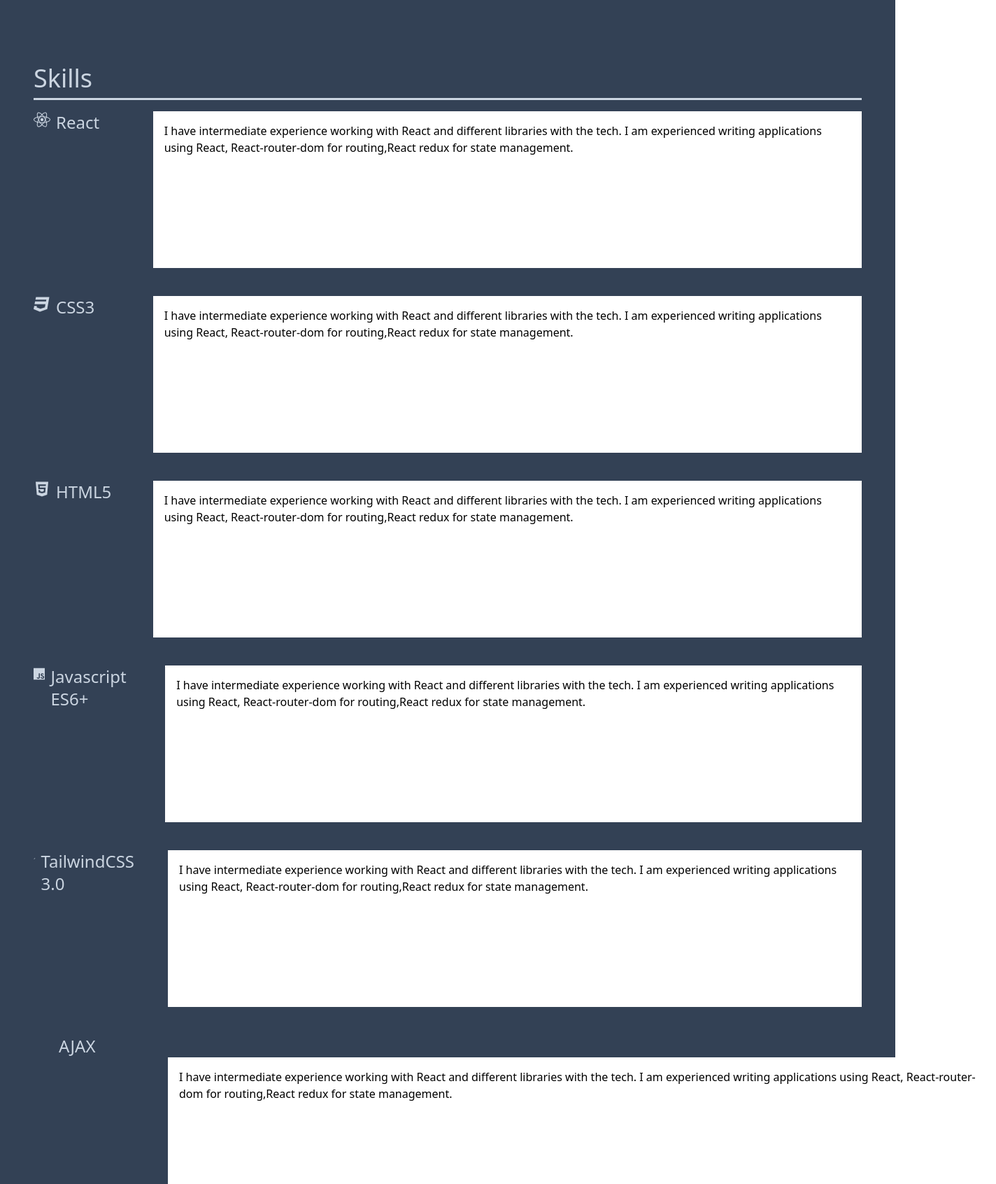
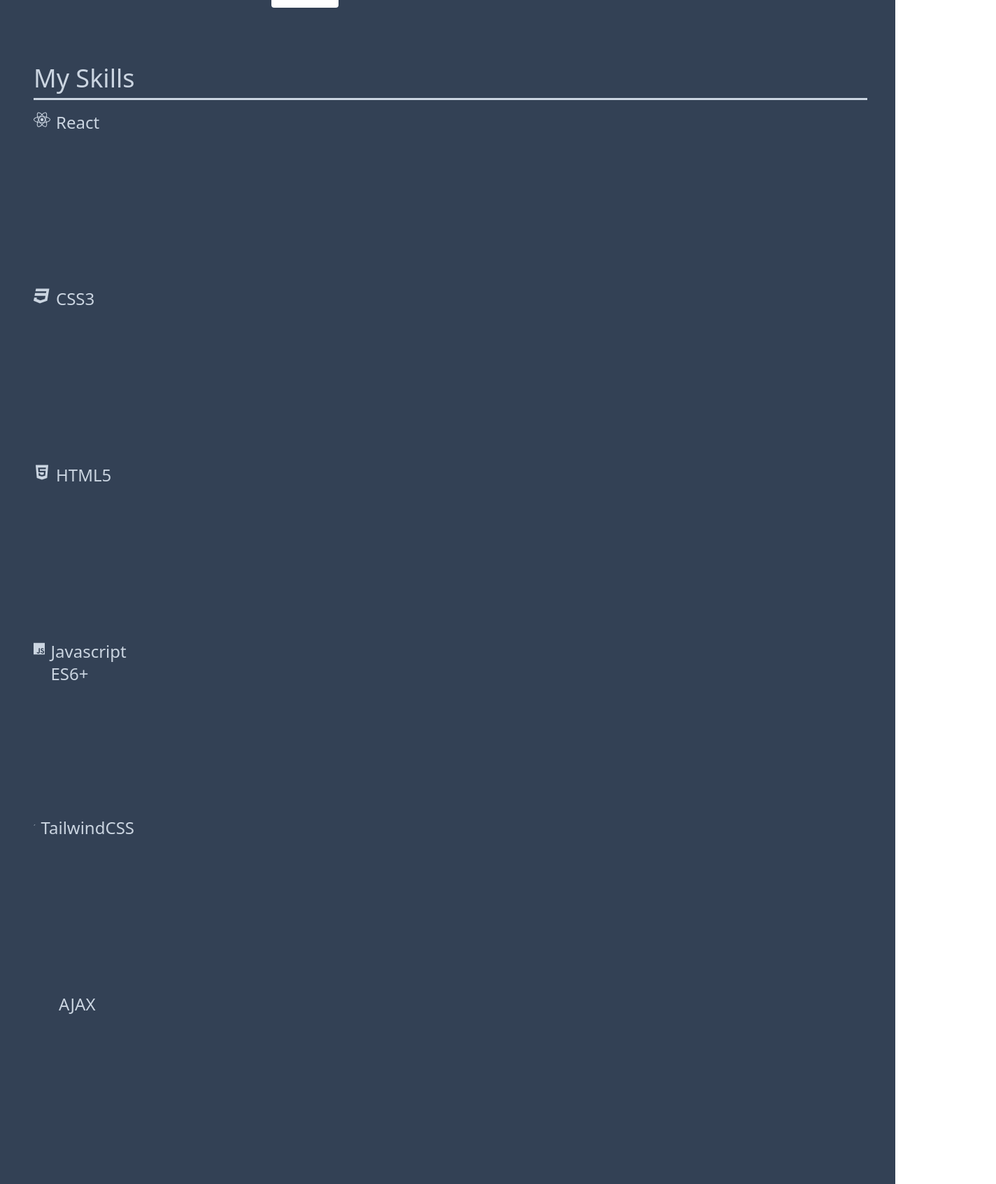
Before and after one commit to KINGSLEYEHAPA/Kingsley-Ehapa-Portfolio, a React (Create React App) app: page / in a window 1280 px wide. Shown: the part 508-2200 px from the top of the page at 70% size, 1424 px wide, since content can reach past the window. Built offline with nearby package versions, Linux system fonts and the light colour scheme.

Commit message:
Working on Project section

```diff
--- /dev/null
+++ b/src/components/ContactForm.jsx
@@ -0,0 +1,67 @@
+import { useState } from "react";
+
+const ContactForm = () => {
+  const [submitted, setSubmitted] = useState(false);
+  const handleSubmit = () => {
+    setTimeout(() => {
+      setSubmitted(true);
+    }, 100);
+  };
+  const FORM_ENDPOINT =
+    "https://public.herotofu.com/v1/6d607d40-a0a9-11ec-bdf8-dd9c99f898ec";
+
+  if (submitted) {
+    return (
+      <div className="flex flex-col text-white">
+        <div className="text-2xl">Thank you!</div>
+        <div className="text-md">Message Received.</div>
+      </div>
+    );
+  }
+
+  return (
+    <form
+      action={FORM_ENDPOINT}
+      onSubmit={handleSubmit}
+      method="POST"
+      target="_blank"
+    >
+      <div className="mb-3 pt-0">
+        <input
+          type="text"
+          placeholder="Your name"
+          name="name"
+          className="px-3 py-3 placeholder-gray-400 text-gray-600 relative bg-white bg-white rounded text-sm border-0 shadow outline-none focus:outline-none focus:ring w-full"
+          required
+        />
+      </div>
+      <div className="mb-3 pt-0">
+        <input
+          type="email"
+          placeholder="Email"
+          name="email"
+          className="px-3 py-3 placeholder-gray-400 text-gray-600 relative bg-white bg-white rounded text-sm border-0 shadow outline-none focus:outline-none focus:ring w-full"
+          required
+        />
+      </div>
+      <div className="mb-3 pt-0">
+        <textarea
+          placeholder="Your message"
+          name="message"
+          className="px-3 py-3 placeholder-gray-400 text-gray-600 relative bg-white bg-white rounded text-sm border-0 shadow outline-none focus:outline-none focus:ring w-full"
+          required
+        />
+      </div>
+      <div className="mb-3 pt-0">
+        <button
+          className="bg-slate-500 text-slate-300 active:bg-slate-900 font-bold uppercase text-sm px-6 py-3 rounded shadow hover:shadow-lg outline-none focus:outline-none mr-1 mb-1 ease-linear transition-all duration-150"
+          type="submit"
+        >
+          Send a message
+        </button>
+      </div>
+    </form>
+  );
+};
+
+export default ContactForm;
--- a/src/components/Footer.jsx
+++ b/src/components/Footer.jsx
@@ -4,10 +4,11 @@ import { ImStack } from "react-icons/im";
 import { BsTwitter, BsGithub, BsLinkedin, BsInstagram } from "react-icons/bs";
 import { FaHtml5, FaCss3, FaReact } from "react-icons/fa";
 import { SiJavascript, SiTailwindcss, SiRedux } from "react-icons/si";
+import ContactForm from "./ContactForm";
 
 const Footer = () => {
   return (
-    <div className=" h-[40rem] md:h-[25rem] bg-slate-700 flex flex-col justify-center gap-12 ssmgap-24 items-start p-10 ssm:px-2 md:flex md:flex-row md:justify-between md:px-20">
+    <div className=" h-[55rem] md:h-[25rem] bg-slate-700 flex flex-col justify-center gap-12 ssmgap-24 items-start p-10 ssm:px-2 md:flex md:flex-row md:justify-between md:px-20">
       <div className="ml-2">
         {" "}
         <Link
@@ -78,6 +79,7 @@ const Footer = () => {
           </p>
         </div>
       </div>
+      <ContactForm />
     </div>
   );
 };
--- a/src/components/Homepage.jsx
+++ b/src/components/Homepage.jsx
@@ -24,13 +24,13 @@ const Homepage = () => {
         <div className=" h-96 lg:h-full w-full flex gap-16 md:gap-8 ssm:0 justify-start lg:px-4 order-2 lg:order-1">
           <div
             data-aos="zoom-out-up"
-            className=" w-72 md:w-80 h-56 ssm:h-96 md:h-full  "
+            className=" w-88 md:w-80 h-72 ssm:h-96 md:h-full  "
           >
             <img className="w-full h-full rounded-lg" src={portrait} alt="" />
           </div>
           <div
             data-aos="flip-up"
-            className=" w-72 ssm:w-72 md:w-72 h-72 ssm:h-72  lg:mr-6 md:mr-56 p-1 flex flex-col justify-start items-start space-y-6 ssm:space-y-12 lg:space-y-20"
+            className=" w-56 ssm:w-72 md:w-72 h-72 ssm:h-72  lg:mr-6 md:mr-56 p-1 flex flex-col justify-start items-start space-y-6 ssm:space-y-12 lg:space-y-16"
           >
             <div className="text-slate-300 space-y-2">
               <h3 className="text-2xl">Kingsley Omozogie Ehapa</h3>
@@ -64,30 +64,43 @@ const Homepage = () => {
                 <BsInstagram />{" "}
               </a>
             </div>
+            <div>
+              {" "}
+              <a
+                className="py-2 px-4 bg-white font-bold rounded text-slate-500"
+                target="_blank"
+                href=" https://docs.google.com/document/d/1tIOWDsmRjXxfForSyBKXBiXQcSmzBvTF/edit?usp=sharing&ouid=115874360830853364717&rtpof=true&sd=true"
+              >
+                Resume
+              </a>
+            </div>
           </div>
         </div>
         <div className=" bg-slate-700 h-80 lg:h-full w-screen translate-x-[-32px] lg:w-full lg:w-screen order-1 lg:order-2 p-4  pl-14 pb-12  flex justify-center items-center mx-0">
           <h1
             data-aos="fade-down-left"
-            className="text-5xl md:text-6xl xl:text-7xl text-slate-300 hover:text-white mb-28 ssm:mb-0 "
+            className="text-5xl md:text-6xl xl:text-7xl text-slate-300 hover:text-white mb-28 ssm:mb-0 ml-16 ssm:ml-0 "
           >
             I Build Beautiful Web Applications...
           </h1>
         </div>
       </main>
-      {/* Skills Section */}
+      {/* Stack Section */}
 
-      <div className="mx-8">
-        <h3 className="text-slate-300 mt-24 text-2xl md:text-4xl">Skills</h3>
+      <div className="ml-8 mr-6">
+        <h3 className="text-slate-300 mt-24 text-2xl md:text-4xl">My Skills</h3>
         <hr className="w-full mt-2 border-b-2  border-slate-300"></hr>
-        <div className="mt-4 flex flex-col gap-10 ">
-          <div className="flex gap-12">
+        <div className="mt-4 flex flex-col gap-7  ">
+          <div className="flex gap-14 ssm:gap-16">
             <p className="flex gap-2   text-lg ssm:text-2xl text-slate-300 w-36">
               <FaReact />
               <span>React</span>
             </p>
-            <div className="w-72 ssm:w-full h-56 bg-white p-4">
-              <p>
+            <div className="w-72 ssm:w-full h-56  p-4">
+              <p
+                data-aos="zoom-out-down"
+                className="ssm:text-xl text-slate-300"
+              >
                 I have intermediate experience working with React and different
                 libraries with the tech. I am experienced writing applications
                 using React, React-router-dom for routing,React redux for state
@@ -95,59 +108,61 @@ const Homepage = () => {
               </p>
             </div>
           </div>
-          <div className="flex gap-12">
+          <div className="flex gap-14 ssm:gap-16">
             <p className="flex gap-2  text-lg ssm:text-2xl text-slate-300 w-36">
               <FaCss3 />
               <span>CSS3</span>
             </p>
-            <div className="w-72 ssm:w-full h-56 bg-white p-4">
-              <p>
-                I have intermediate experience working with React and different
-                libraries with the tech. I am experienced writing applications
-                using React, React-router-dom for routing,React redux for state
-                management.{" "}
+            <div className="w-72 ssm:w-full h-56  p-4">
+              <p
+                data-aos="zoom-out-down"
+                className="ssm:text-xl text-slate-300"
+              >
+                My CSS3 skills is Intermediate and I am very versatile with the
+                rules of quickly styling an application.
               </p>
             </div>
           </div>
-          <div className="flex gap-12">
+          <div className="flex gap-14 ssm:gap-16">
             <p className="flex gap-2 text-lg ssm:text-2xl text-slate-300 w-36">
               <FaHtml5 />
               <span>HTML5</span>
             </p>
-            <div className="w-72 ssm:w-full h-56 bg-white p-4">
-              <p>
-                I have intermediate experience working with React and different
-                libraries with the tech. I am experienced writing applications
-                using React, React-router-dom for routing,React redux for state
-                management.{" "}
+            <div className="w-72 ssm:w-full h-56 p-4">
+              <p
+                data-aos="zoom-out-down"
+                className="ssm:text-xl text-slate-300"
+              >
+                Expert knowledge of HTML5.
               </p>
             </div>
           </div>
-          <div className="flex gap-12">
+          <div className="flex gap-14">
             <p className="flex gap-2 text-lg ssm:text-2xl text-slate-300 w-36">
               <SiJavascript />
               <span>Javascript ES6+</span>
             </p>
-            <div className="w-72 ssm:w-full h-56 bg-white p-4">
-              <p>
-                I have intermediate experience working with React and different
-                libraries with the tech. I am experienced writing applications
-                using React, React-router-dom for routing,React redux for state
-                management.{" "}
+            <div className="w-72 ssm:w-full h-56  p-4">
+              <p
+                data-aos="zoom-out-down"
+                className="ssm:text-xl text-slate-300"
+              >
+                Advanced Javascript, a ES6+ Syntax.
               </p>
             </div>
           </div>
-          <div className="flex gap-12">
+          <div className="flex gap-14">
             <p className="flex gap-2 text-lg ssm:text-2xl text-slate-300 w-36">
               <SiTailwindcss />
-              <span>TailwindCSS 3.0</span>
+              <span>TailwindCSS</span>
             </p>
-            <div className="w-72 ssm:w-full h-56 bg-white p-4">
-              <p>
-                I have intermediate experience working with React and different
-                libraries with the tech. I am experienced writing applications
-                using React, React-router-dom for routing,React redux for state
-                management.{" "}
+            <div className="w-72 ssm:w-full h-56 p-4 ml-[-0.70rem] ">
+              <p
+                data-aos="zoom-out-down"
+                className="ssm:text-xl text-slate-300"
+              >
+                I write most of my my applications of recent using TailwindCSS.I
+                have intermediate to advance skill level
               </p>
             </div>
           </div>
@@ -155,17 +170,21 @@ const Homepage = () => {
             <p className=" ml-8 ssm:ml-9 text-lg ssm:text-2xl text-slate-300 ">
               <span>AJAX</span>
             </p>
-            <div className="w-56 ssm:w-full h-56 bg-white p-4 ml-40 ssm:ml-48">
-              <p>
-                I have intermediate experience working with React and different
-                libraries with the tech. I am experienced writing applications
-                using React, React-router-dom for routing,React redux for state
-                management.{" "}
+            <div className="w-64 sm:w-[18rem] ssm:w-[40rem] lg:w-[46rem] xl:w-[65.5rem] h-56 p-4 ml-[10rem] md:translate-x-7 ">
+              <p
+                data-aos="zoom-out-down"
+                className="ssm:text-xl text-slate-300"
+              >
+                I am also very conversant with making asynchronous calls to APIs
+                and writing AJAX.
               </p>
             </div>
           </div>
         </div>
+        <hr className="w-full mt-8 border-b-2  border-slate-300"></hr>
       </div>
+      {/* Projects Section */}
+      <div></div>
     </div>
   );
 };
```
Also changed, not shown: 1 other file (tests, documents, lock files or other folders).
